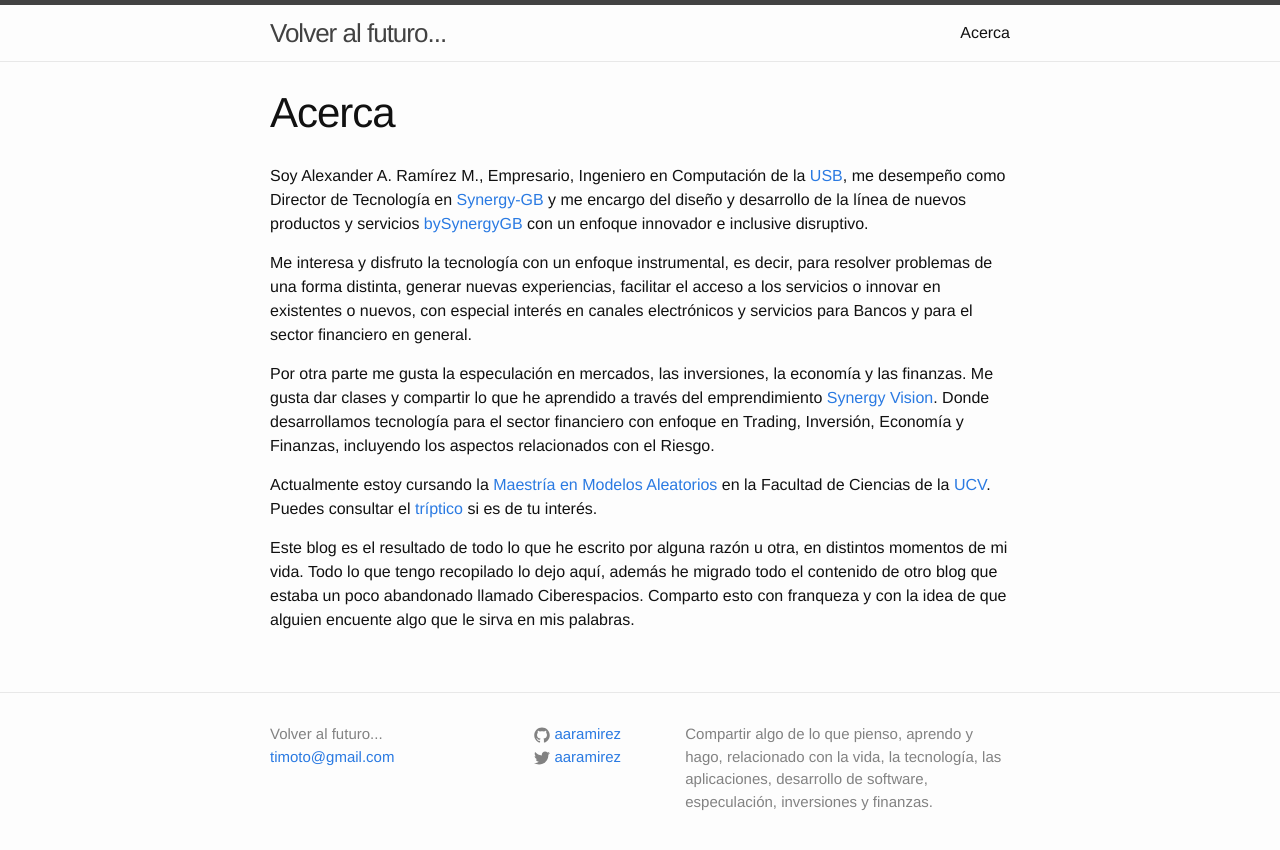
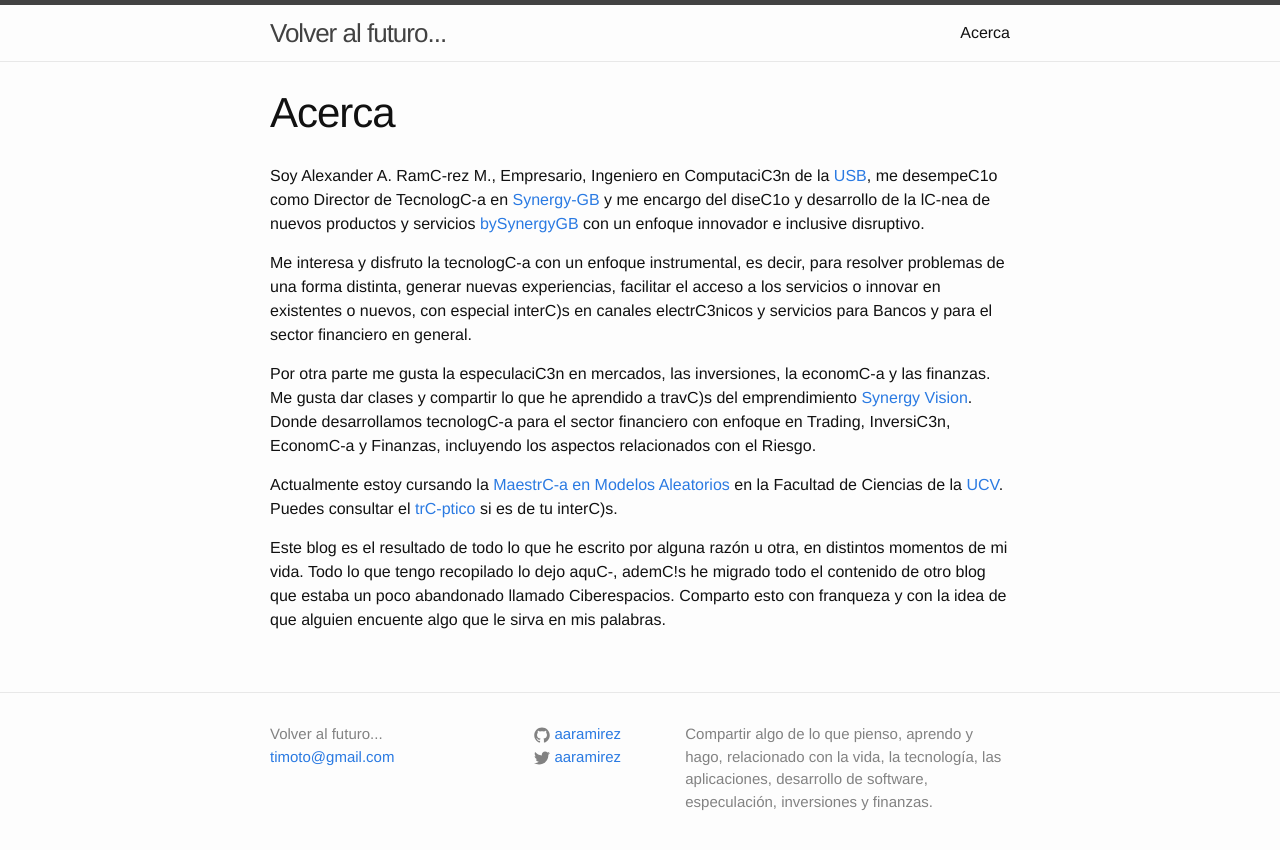
Before and after one commit to aaramirez/aaramirez.github.io, a Jekyll site: the page built from about.md, in a window 1280 px wide. Shown: the top 850 px of the page. Built offline with Jekyll 4.4.1, drawn with Linux system fonts in a browser that asks for light colours.

Commit message:
Saved about.md with Dillinger.io

```diff
--- a/about.md
+++ b/about.md
@@ -4,12 +4,12 @@ title: Acerca
 permalink: /about/
 ---
 
-Soy Alexander A. Ramírez M., Empresario, Ingeniero en Computación de la [USB](http://www.usb.ve), me desempeño como Director de Tecnología en [Synergy-GB](http://www.synergy-gb.com/) y me encargo del diseño y desarrollo de la línea de nuevos productos y servicios [bySynergyGB](http://www.bysynergygb.com) con un enfoque innovador e inclusive disruptivo.
+Soy Alexander A. RamC-rez M., Empresario, Ingeniero en ComputaciC3n de la [USB](http://www.usb.ve), me desempeC1o como Director de TecnologC-a en [Synergy-GB](http://www.synergy-gb.com/) y me encargo del diseC1o y desarrollo de la lC-nea de nuevos productos y servicios [bySynergyGB](http://www.bysynergygb.com) con un enfoque innovador e inclusive disruptivo.
 
-Me interesa y disfruto la tecnología con un enfoque instrumental, es decir, para resolver problemas de una forma distinta, generar nuevas experiencias, facilitar el acceso a los servicios o innovar en existentes o nuevos, con especial interés en canales electrónicos y servicios para Bancos y para el sector financiero en general.
+Me interesa y disfruto la tecnologC-a con un enfoque instrumental, es decir, para resolver problemas de una forma distinta, generar nuevas experiencias, facilitar el acceso a los servicios o innovar en existentes o nuevos, con especial interC)s en canales electrC3nicos y servicios para Bancos y para el sector financiero en general.
 
-Por otra parte me gusta la especulación en mercados, las inversiones, la economía y las finanzas. Me gusta dar clases y compartir lo que he aprendido a través del emprendimiento [Synergy Vision](http://synergy.vision). Donde desarrollamos tecnología para el sector financiero con enfoque en Trading, Inversión, Economía y Finanzas, incluyendo los aspectos relacionados con el Riesgo.
+Por otra parte me gusta la especulaciC3n en mercados, las inversiones, la economC-a y las finanzas. Me gusta dar clases y compartir lo que he aprendido a travC)s del emprendimiento [Synergy Vision](http://synergy.vision). Donde desarrollamos tecnologC-a para el sector financiero con enfoque en Trading, InversiC3n, EconomC-a y Finanzas, incluyendo los aspectos relacionados con el Riesgo.
 
-Actualmente estoy cursando la [Maestría en Modelos Aleatorios](http://www.matematica.ciens.ucv.ve/modelos/)  en la Facultad de Ciencias de la [UCV](http://www.ucv.edu.ve). Puedes consultar el [tríptico](http://www.matematica.ciens.ucv.ve/modelos/Descargas/Triptico%20de%20Modelos%20Aleatorios.pdf) si es de tu interés.
+Actualmente estoy cursando la [MaestrC-a en Modelos Aleatorios](http://www.matematica.ciens.ucv.ve/modelos/)  en la Facultad de Ciencias de la [UCV](http://www.ucv.edu.ve). Puedes consultar el [trC-ptico](http://www.matematica.ciens.ucv.ve/modelos/Descargas/Triptico%20de%20Modelos%20Aleatorios.pdf) si es de tu interC)s.
 
-Este blog es el resultado de todo lo que he escrito por alguna razón u otra, en distintos momentos de mi vida. Todo lo que tengo recopilado lo dejo aquí, además he migrado todo el contenido de otro blog que estaba un poco abandonado llamado Ciberespacios. Comparto esto con franqueza y con la idea de que alguien encuente algo que le sirva en mis palabras.
+Este blog es el resultado de todo lo que he escrito por alguna razón u otra, en distintos momentos de mi vida. Todo lo que tengo recopilado lo dejo aquC-, ademC!s he migrado todo el contenido de otro blog que estaba un poco abandonado llamado Ciberespacios. Comparto esto con franqueza y con la idea de que alguien encuente algo que le sirva en mis palabras.
```
